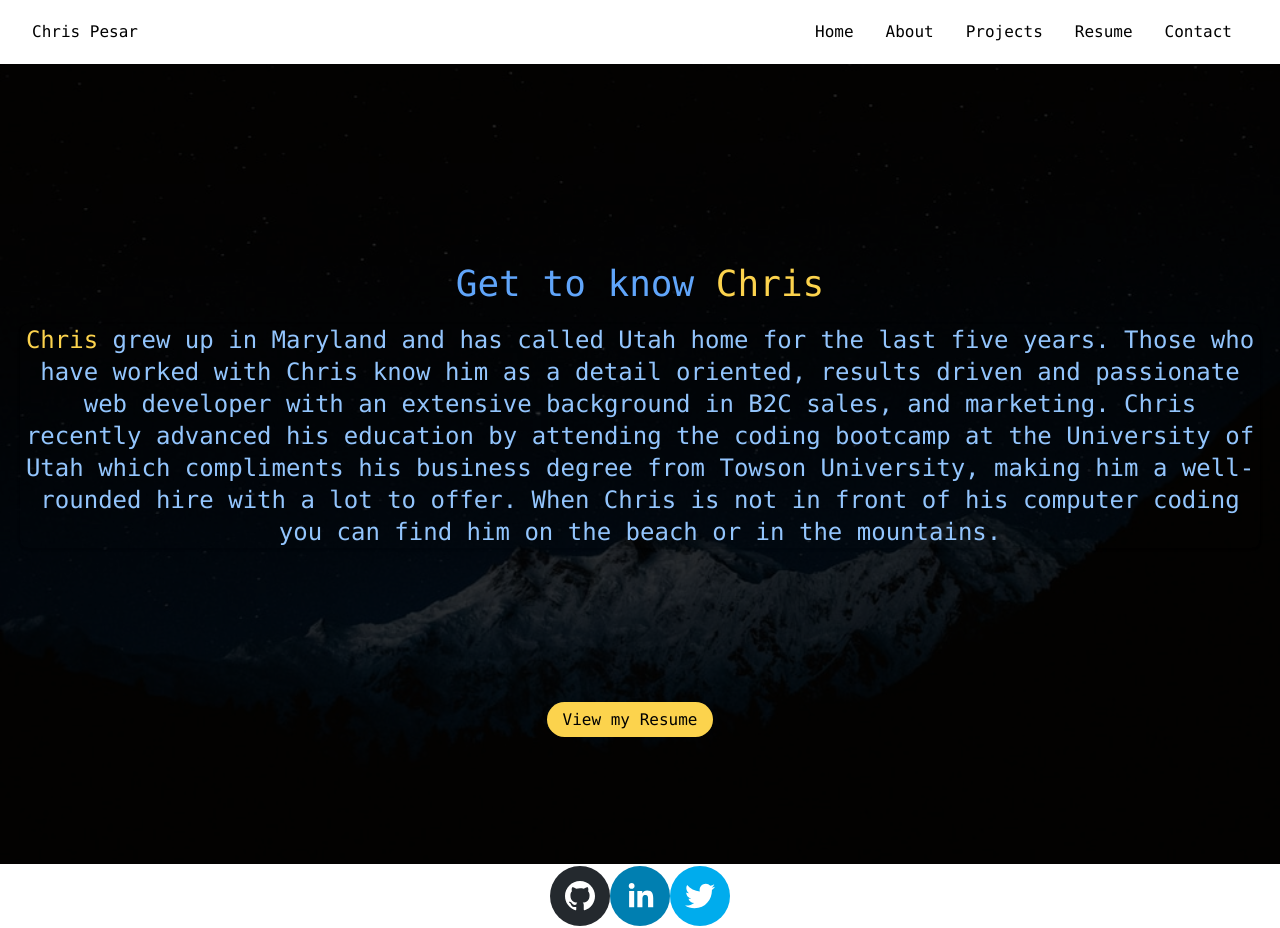
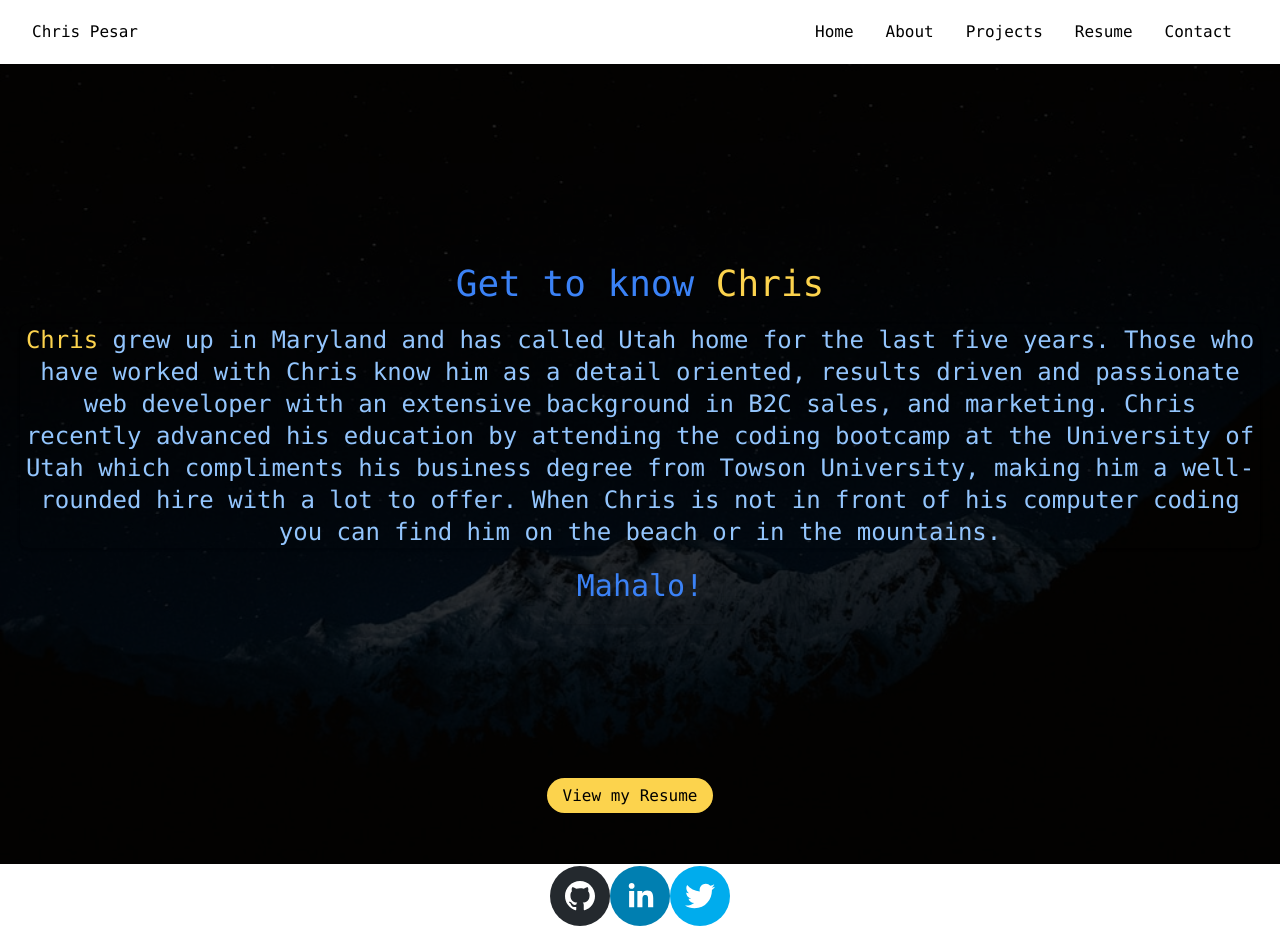
Before and after one commit to cpesar/chris-portfolio, a React (Create React App) app: page /about in a window 1280 px wide. Built offline with nearby package versions, Linux system fonts and the light colour scheme.

Commit message:
adding to about page

```diff
--- a/src/components/Home.js
+++ b/src/components/Home.js
@@ -28,7 +28,7 @@ export default function Home(){
   <section className="Home">
     <div className="overlay flex flex-col items-center justify-center text-white px-5">
       <h1 className="text-5xl font-mono text-right mb-10 lg:text-center lg:text-7xl lg:px-56">
-        Aloha! I'm Chris
+        Hi! I'm Chris
         <span className="text-blue-500" ref={textRef}> </span>
       </h1>
 
--- a/src/pages/About.js
+++ b/src/pages/About.js
@@ -6,14 +6,14 @@ const About = () => {
     <main className="About">
       <div className="overlay p-5 flex flex-col items-center font-mono text-center">
         <section className="container flex flex-col items-center py-40">
-          <h1 className="text-blue-400 py-5 text-4xl">Get to know <span className="text-yellow-300"> Chris</span></h1>
+          <h1 className="text-blue-500 py-5 text-4xl">Get to know <span className="text-yellow-300"> Chris</span></h1>
             <p class=" text-blue-300 rounded-lg shadow text-2xl ">
               <span className="text-yellow-300"> Chris</span> grew up in Maryland and has called Utah home for the last five years.
             Those who have worked with Chris know him as a detail oriented, results driven and passionate web developer with an extensive background in B2C sales, and marketing.
             Chris recently advanced his education by attending the coding bootcamp at the University of Utah which compliments his business degree from Towson University, making him a well-rounded hire with a lot to offer.
             When Chris is not in front of his computer coding you can find him on the beach or in the mountains.
-
             </p>
+            <p class=" text-blue-500 rounded-lg shadow text-3xl p-5">Mahalo!</p>
         </section>
 
         <section>
```
